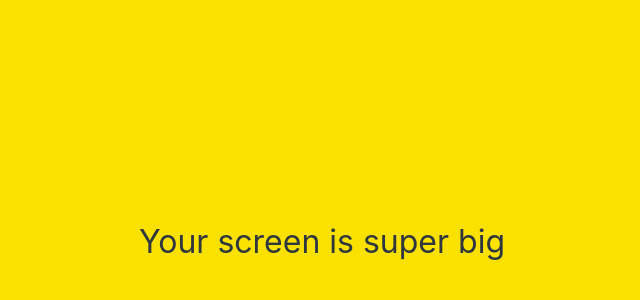
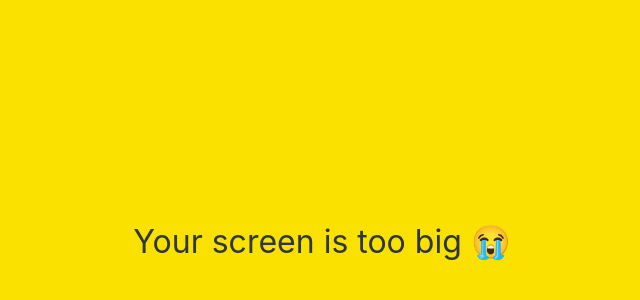
Before and after one commit to 1rreplaceable/kokoa-clone-2022, a plain HTML site: page friends.html in a window 1280 px wide. Shown: the part 158-458 px from the top of the page, without its empty margins (318-958 px from the left). Drawn offline with Linux system fonts and the light colour scheme.

Commit message:
Update friends.html

```diff
--- a/friends.html
+++ b/friends.html
@@ -98,7 +98,7 @@
       <i class="fas fa-comment"></i>
     </div>
     <div id=no-mobile>
-      <span>Your screen is super big</span>
+      <span>Your screen is too big 😭</span>
     </div>
     <script
       src="https://kit.fontawesome.com/9647b4736a.js"
```
